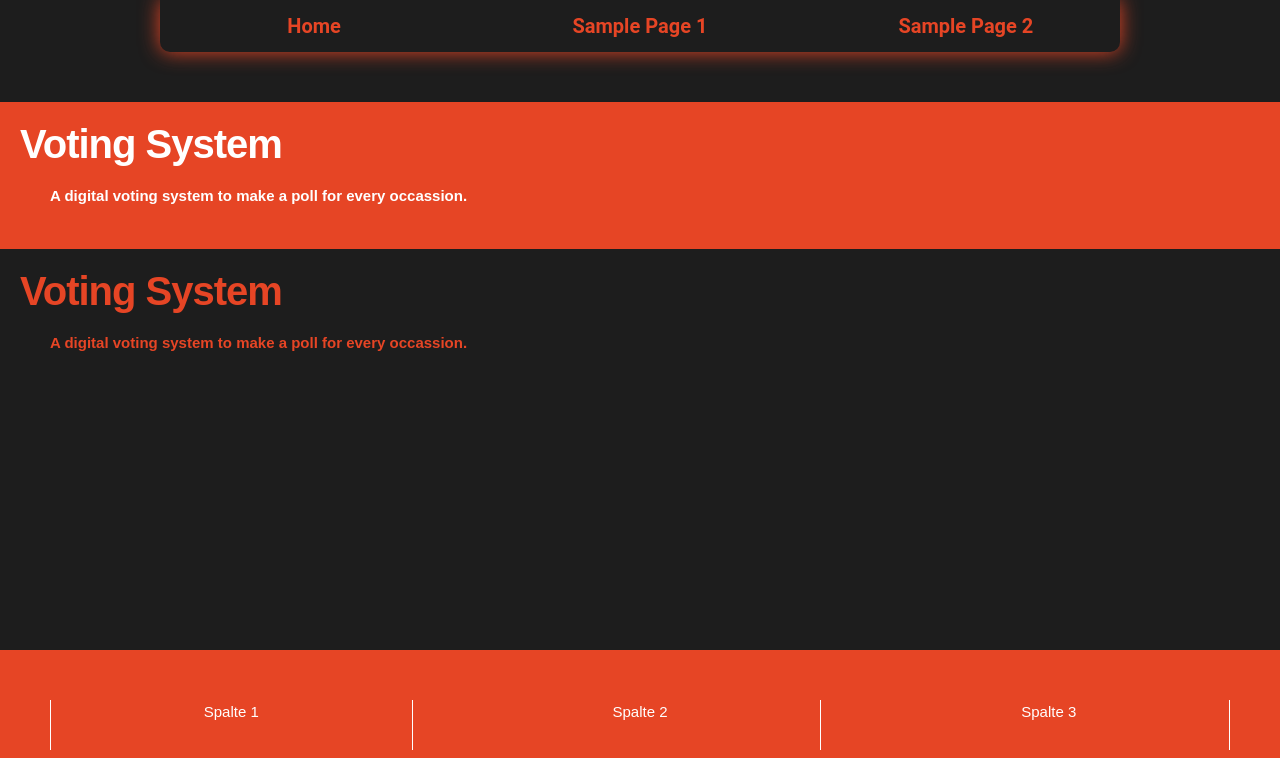
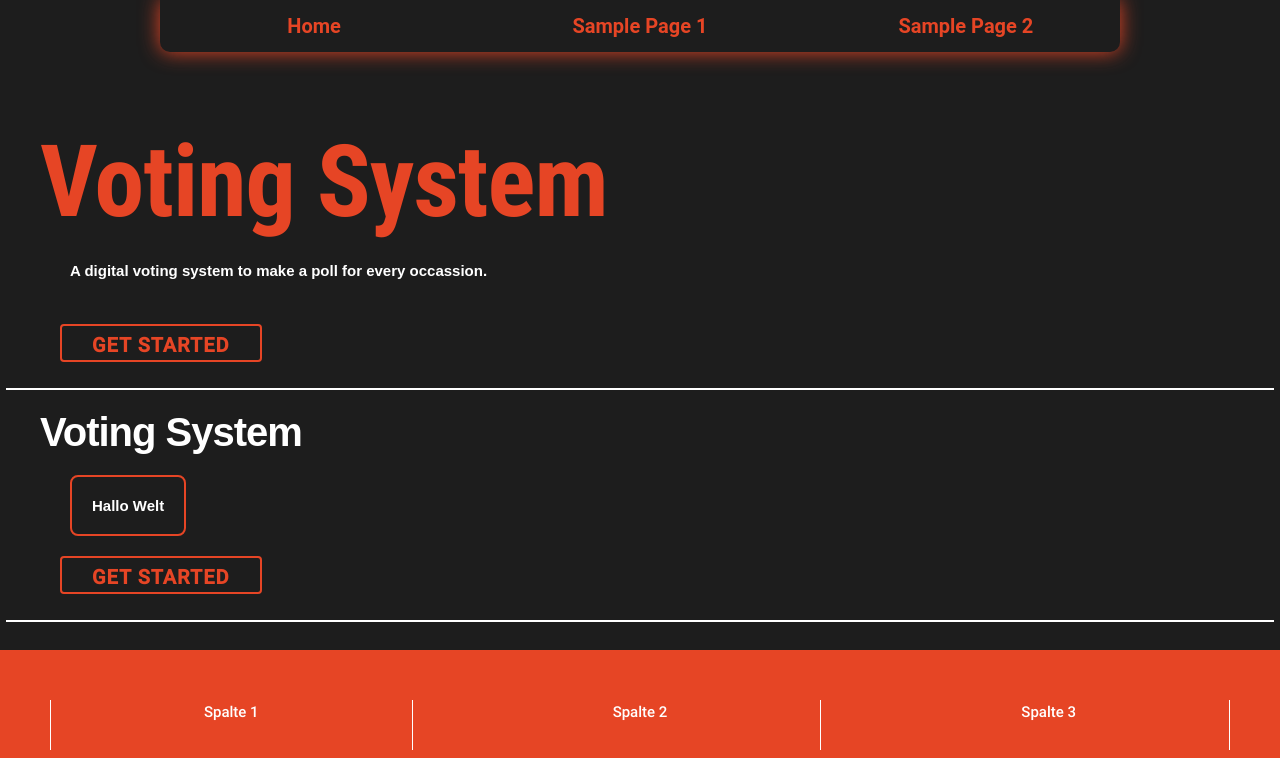
Before and after one commit to MaxHilmbauer/css-framework, a website: page index.html in a window 1280 px wide. Drawn offline with Linux system fonts and the light colour scheme.

Commit message:
changed style

```diff
--- a/css/global.css
+++ b/css/global.css
@@ -1,37 +1,129 @@
-@import url('./fonts/roboto/Roboto-Medium.ttf');
+
+@font-face {
+    font-family: 'Roboto-Condensed-Bold';
+    src: url('./fonts/roboto/RobotoCondensed-Bold.ttf');
+}
+
+@font-face {
+    font-family: 'Roboto-Medium';
+    src: url('./fonts/roboto/Roboto-Medium.ttf');
+}
+
+@font-face {
+    font-family: 'Montserrat';
+    src: url('./fonts/montserrat/Montserrat-Regular.ttf');
+}
 
 body {
     font-family: 'Roboto-Medium', sans-serif;
     background-color: var(--background);
+    color: white;
+}
+
+h1 {
+    font-size: 10rem;
+    font-family: 'Roboto-Condensed-Bold', sans-serif;
+    color: var(--primary)
+
 }
 
 
+/* Section Styling */
+
 section {
-    padding: 2rem;
-}
-
-section:nth-child(even) {
-    background-color: var(--primary);
-}
-section:nth-child(odd) {
+    min-height: 15vh;
+    color: white;
     background-color: var(--background);
 }
 
-section>h2 {
+section::after {
+    content: "";
+    display: block;
+    position: relative;
+    margin-left: auto;
+    margin-right: auto;
+    margin-top: 2vh;
+    height: 2px;
+    width: 99vw;
+    background: white;
+    top: calc(50% - 2px);
+}
+
+section>.content {
+		padding: 2rem;
+    padding-left: 4rem;
+}
+
+section>.content>.text {
+	padding-left: 3rem;
+	font: 1.5rem sans-serif;
+	font-weight: 600;
+}
+
+section>.content>h2 {
     font: 4rem sans-serif;
     font-weight: 900;
 }
 
-section>p {
-    padding-left: 3rem;
-    font: 1.5rem sans-serif;
-    font-weight: 600;
+
+
+section>.actions {
+    padding-left: 6rem;
 }
 
-section:nth-child(even) {
-    color: var(--white);
+
+/* Card Styles */
+
+
+.card {
+	padding: 2rem;
+	background-color: var(--primary);
+	max-width: fit-content;
+	border-radius: 8px;
 }
 
-section:nth-child(odd) {
+.card> {
+
+}
+
+.card.outlined {
+	border: 2px solid var(--primary);
+	background-color: transparent;
+}
+
+
+
+/* Button Styles */
+button {
+    color: var(--white);
+    background-color: var(--primary);
+    border: 0px;
+}
+
+button.lg {
+    font-size: 2rem;
+}
+
+button.xl {
+    font-size: 3rem;
+}
+
+button:hover {
     color: var(--primary);
+    background-color: var(--white);
+    border: 0px;
+    transition: 0.3s all ease-in-out;
 }
+
+button.outlined {
+    color: var(--primary);
+    background-color: transparent;
+    border: 2px solid var(--primary);
+}
+
+button.outlined:hover {
+    color: var(--white);
+    background-color: var(--primary);
+    border: 2px solid var(--primary);
+    transition: 0.3s all ease-in-out;
+}
--- a/index.html
+++ b/index.html
@@ -56,25 +56,41 @@
   </nav>
 
   <section style="margin-top: 5rem;">
-    <h2>
-      Voting System
-    </h2>
-    <p>
-      A digital voting system to make a poll for every occassion.
-    </p>
+    <div class="content">
+      <h1>
+        Voting System
+      </h1>
+      <div class="text">
+        <p>
+          A digital voting system to make a poll for every occassion.
+        </p>
+      </div>
+
+
+    </div>
+    <div class="actions">
+      <button class="outlined lg" >Get started</button>
+    </div>
   </section>
   <section>
-    <h2>
-      Voting System
-    </h2>
-    <p>
-      A digital voting system to make a poll for every occassion.
-    </p>
-  </section>
+    <div class="content">
+      <h2>
+        Voting System
+      </h2>
+      <div class="text">
+        <div class="card outlined">
+
+          Hallo Welt
+
+        </div>
+      </div>
 
 
-
-
+    </div>
+    <div class="actions">
+      <button class="outlined lg" >Get started</button>
+    </div>
+  </section>
 
   <footer>
     <div class="row">
@@ -88,7 +104,6 @@
         Spalte 3
       </div>
     </div>
-
   </footer>
 
 
```
Also changed, not shown: html/SamplePageOne.html (+18 -13 lines), css/fonts/roboto/RobotoCondensed-Bold.ttf (added), css/fonts/roboto/RobotoCondensed-Regular.ttf (added).
